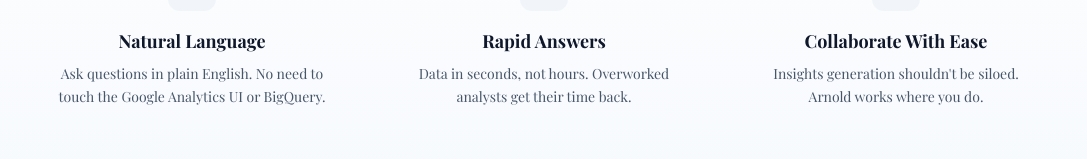
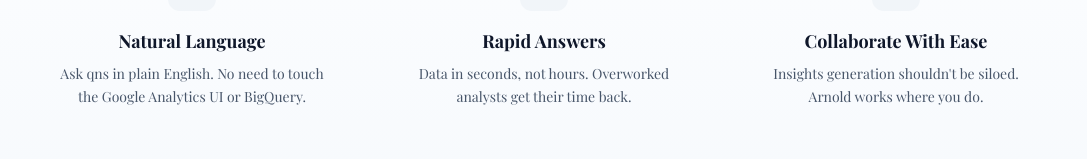
Before and after one commit to McGovs/arnold-the-analyst-frontend-v2-markdown, a React (Vite) app: page / in a window 1280 px wide. Shown: the part 857-1016 px from the top of the page, without its empty margins (96-1183 px from the left). Built offline with nearby package versions, Linux system fonts and the light colour scheme; a web font is replaced by a local one.

Commit message:
Update Homepage.tsx

```diff
--- a/src/pages/Homepage.tsx
+++ b/src/pages/Homepage.tsx
@@ -73,7 +73,7 @@ export default function Homepage() {
           <Feature
             icon={<MessageCircle />}
             title="Natural Language"
-            description="Ask questions in plain English. No need to touch the Google Analytics UI or BigQuery."
+            description="Ask qns in plain English. No need to touch the Google Analytics UI or BigQuery."
           />
           <Feature
             icon={<Zap />}
```
